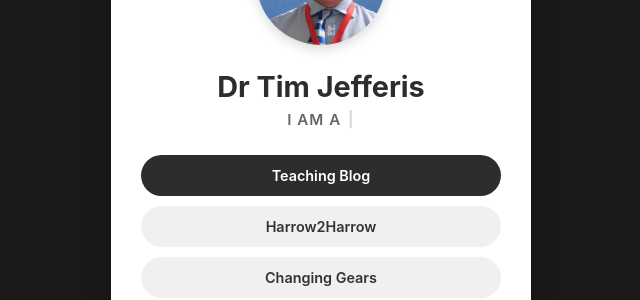
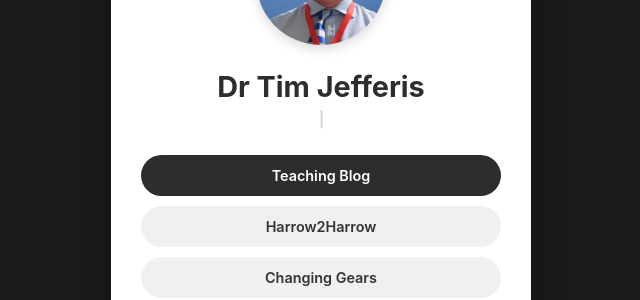
Before and after one commit to tjjefferis/timjefferis.com, a Jekyll site: the page built from index.html, in a window 1280 px wide. Shown: the part 315-615 px from the top of the page, without its empty margins (319-959 px from the left). Built offline with Jekyll 4.4.1, drawn with Linux system fonts in a browser that asks for light colours.

Commit message:
Refine typewriter text to show custom phrases directly

```diff
--- a/index.html
+++ b/index.html
@@ -114,7 +114,7 @@
   <div class="card">
     <img class="profile-img" src="Screenshot 2022-11-23 at 12.18.47.png" alt="Dr Tim Jefferis">
     <h1>Dr Tim Jefferis</h1>
-    <div class="subtitle">I am a <span id="typewriter"></span><span class="cursor">|</span></div>
+    <div class="subtitle"><span id="typewriter"></span><span class="cursor">|</span></div>
 
     <div class="links-container">
       <a href="/blog" class="btn">Teaching Blog</a>
```
Also changed, not shown: other parts of index.html (+1 -1 lines).
